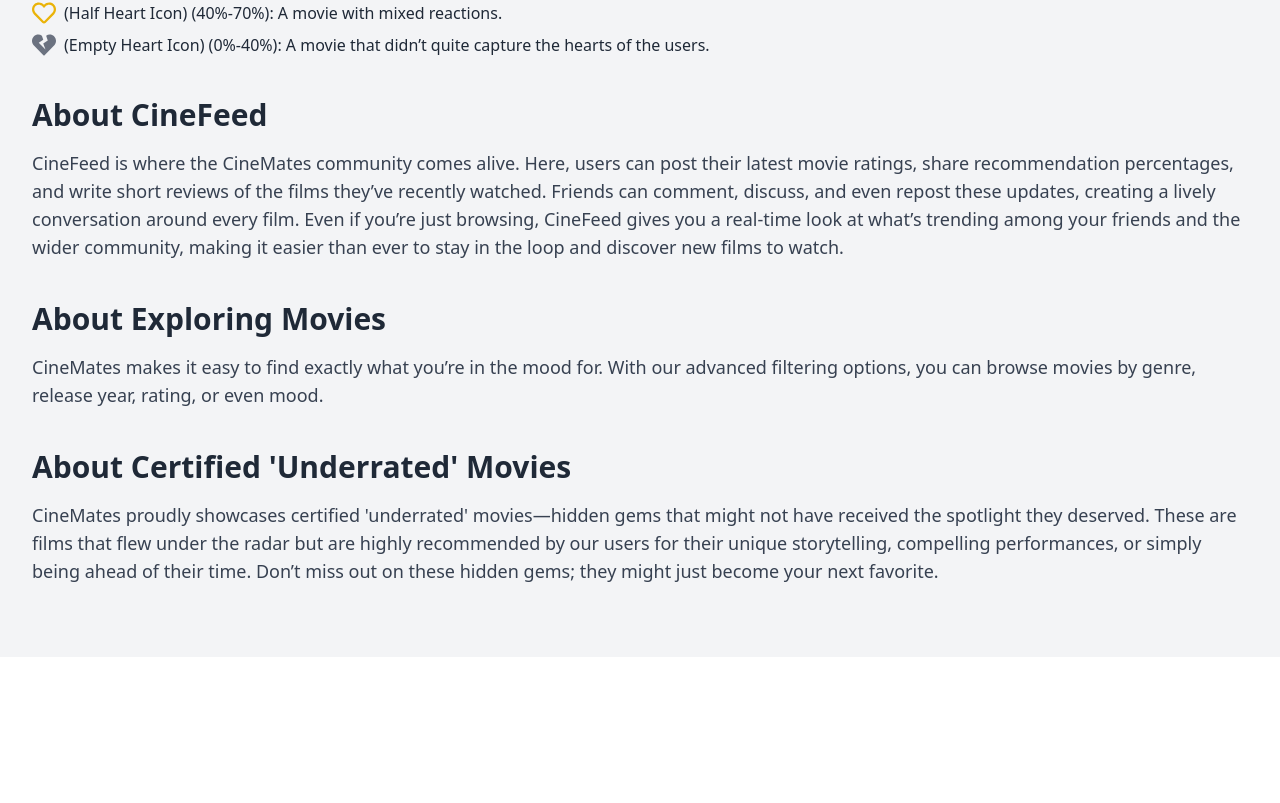
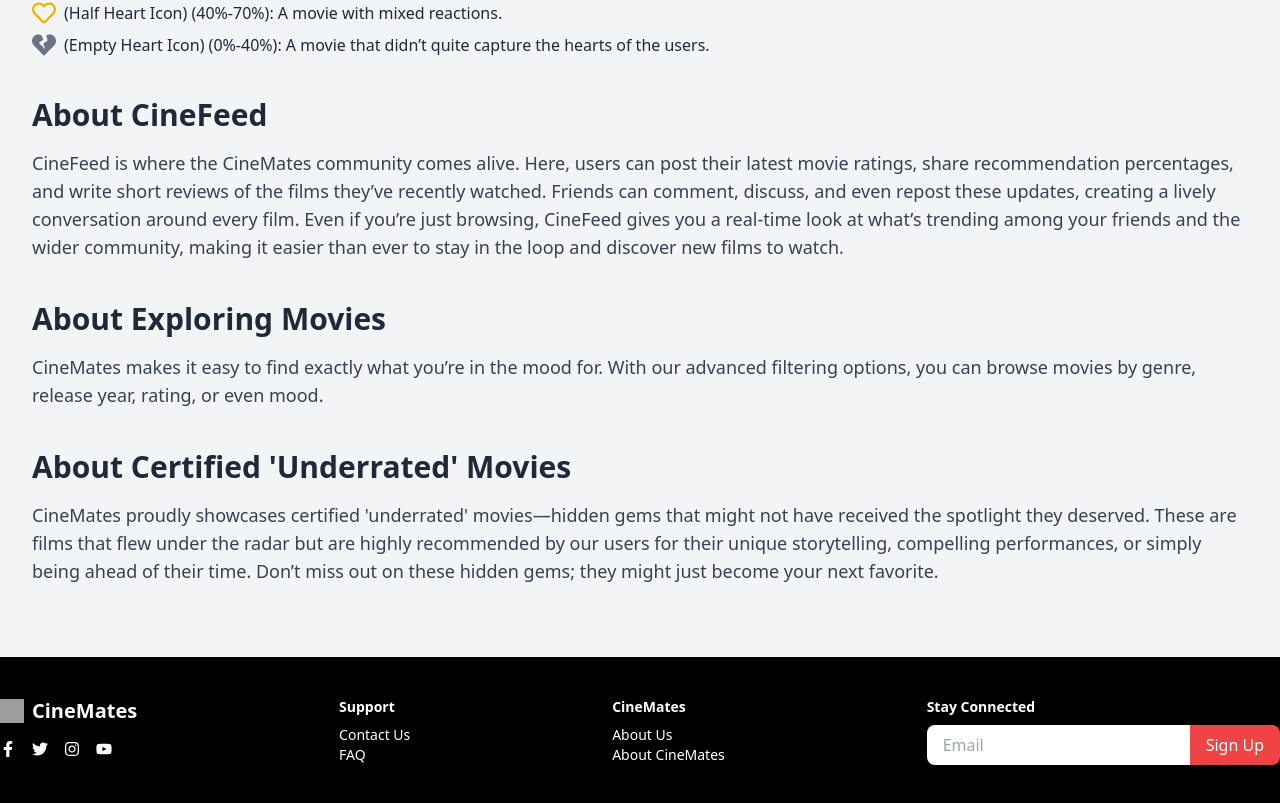
Before and after one commit to tawhid-choudhury/Cinemate, a React (Vite) app in the folder Cinemates_Frontend/: page /about_cinemates in a window 1280 px wide. Shown: the part 651-1454 px from the top of the page. Before the commit the page ends 1308 px from the top, so only its background shows below. Built offline with nearby package versions, Linux system fonts and the light colour scheme; grey boxes are pictures that could not be loaded.

Commit message:
fixed footer routing

```diff
--- a/Cinemates_Frontend/src/components/Pages/Home/Home.jsx
+++ b/Cinemates_Frontend/src/components/Pages/Home/Home.jsx
@@ -1,7 +1,7 @@
 import FeaturedToday from "../../HomepageComponents/CardsCarousel/FeaturedToday";
 import Carousel from "../../HomepageComponents/Carousel/Carousel";
 import RecentFeedCard from "./RecentFeedCard";
-import Footer from "../../HomepageComponents/Footer/Footer"; // Adjust the path as u want
+//import Footer from "../../HomepageComponents/Footer/Footer"; // Adjust the path as u want
 
 const Home = () => {
     const cardData = {
@@ -63,7 +63,7 @@ const Home = () => {
             </div>
 
             {/* Footer is included here */}
-            <Footer />
+            {/* <Footer /> */}
         </div>
     );
 };
--- a/Cinemates_Frontend/src/components/Root/Root.jsx
+++ b/Cinemates_Frontend/src/components/Root/Root.jsx
@@ -1,11 +1,13 @@
 import { Outlet } from "react-router-dom";
 import Navbar from "../Shared/Navbar/Navbar";
+import Footer from "../HomepageComponents/Footer/Footer";
 
 const Root = () => {
     return (
         <div className="max-w-screen-2xl m-auto">
             <Navbar></Navbar>
             <Outlet></Outlet>
+            <Footer/>
         </div>
     );
 };
```
